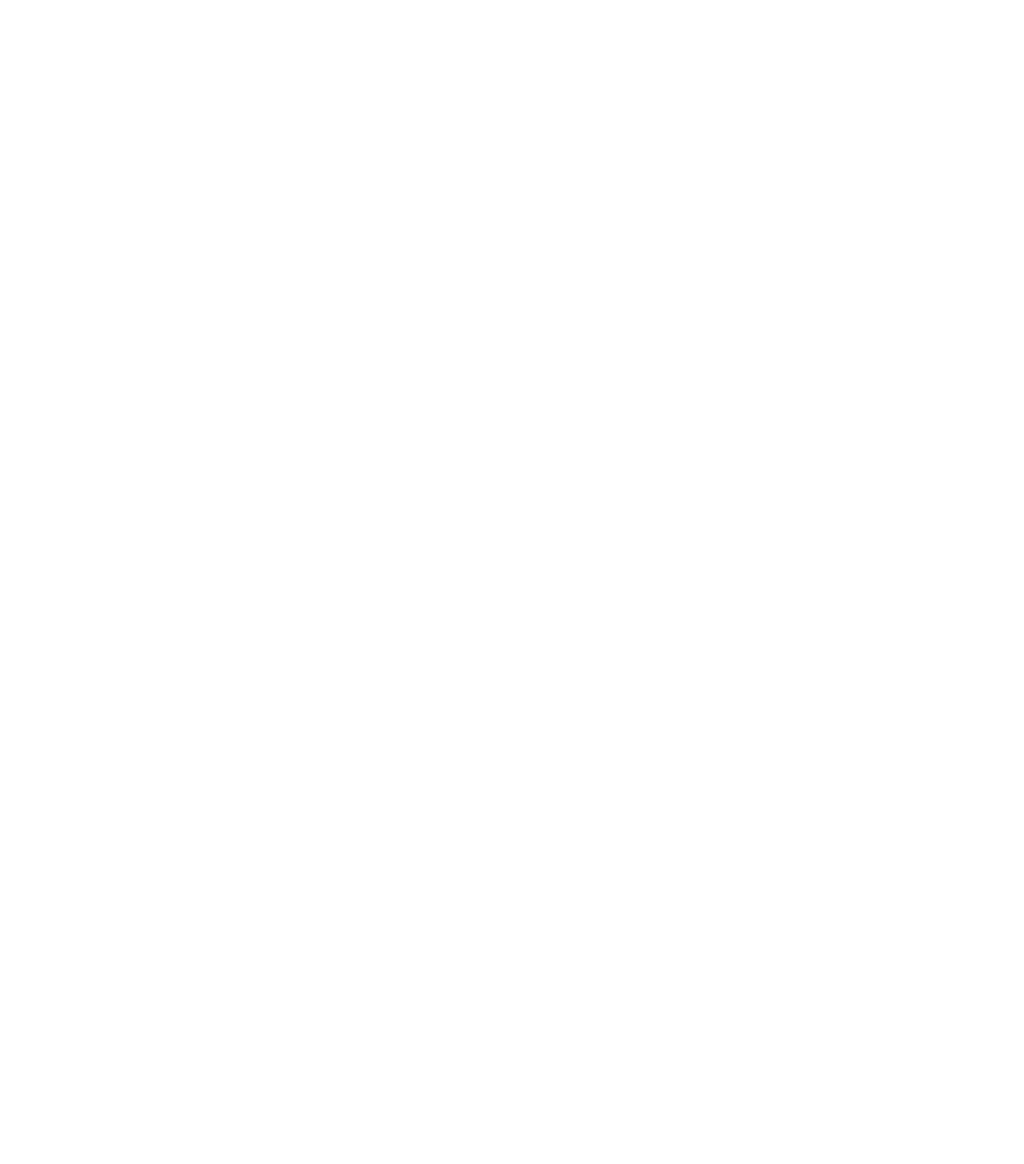
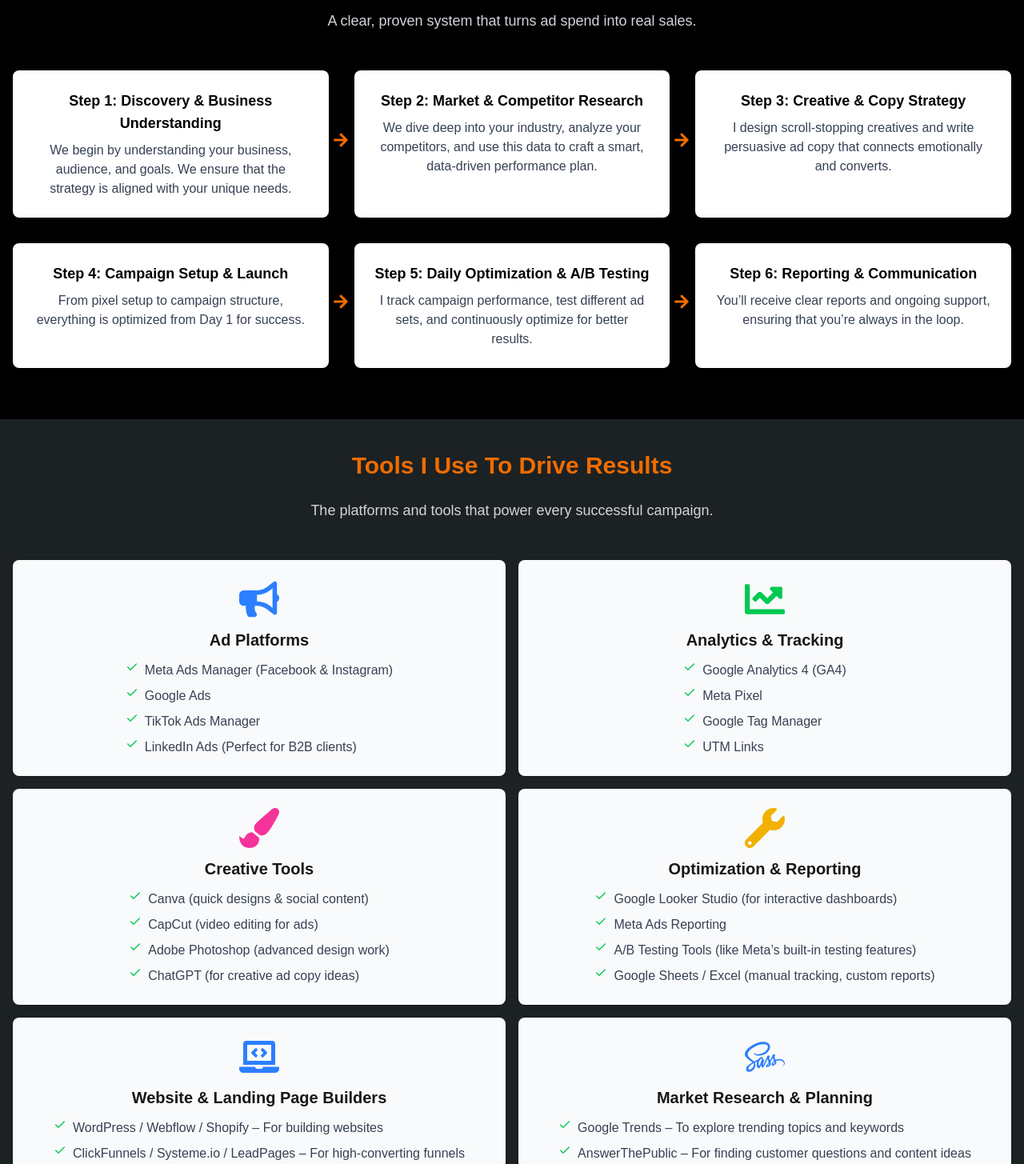
Before and after one commit to jakariait/RifatPortfolio, a Next.js app: page / in a window 1280 px wide. Shown: the part 3355-4810 px from the top of the page at 80% size. Before the commit the page ends 3255 px from the top, so only its background shows below. Built offline with nearby package versions, Linux system fonts and the light colour scheme.

Commit message:
New Feature Added

```diff
--- a/src/app/page.js
+++ b/src/app/page.js
@@ -3,16 +3,21 @@ import Hero from "@/component/ssr/Hero";
 import Services from "@/component/ssr/Services";
 import Clients from "@/component/ssr/Clients";
 import Testimonial from "@/component/ssr/Testimonials";
-
+import WorkingProcess from "@/component/ssr/WorkingProcess";
+import ToolsSection from "@/component/ssr/ToolsSection";
+import Result from "@/component/ssr/Result";
 
 export default function Home() {
   return (
-   <div>
-     <Navbar/>
-     <Hero/>
-     <Services/>
-     <Clients/>
-     <Testimonial/>
-   </div>
+    <div>
+      <Navbar />
+      <Hero />
+      <Services />
+      <Clients />
+      <Testimonial />
+      <WorkingProcess />
+      <ToolsSection/>
+      <Result/>
+    </div>
   );
 }
--- /dev/null
+++ b/src/component/ssr/Result.jsx
@@ -0,0 +1,14 @@
+import React from 'react';
+
+const Result = () => {
+  return (
+    <div className="bg-black p-4 pt-10 pb-10">
+      <div className={"xl:container xl:mx-auto flex justify-center items-center"}>
+        <img src="/result.jpeg" alt="" className={"md:h-[800px]"}/>
+      </div>
+
+    </div>
+  );
+};
+
+export default Result;
--- /dev/null
+++ b/src/component/ssr/ToolsSection.jsx
@@ -0,0 +1,113 @@
+import React from "react";
+import {
+  FaBullhorn,
+  FaChartLine,
+  FaPaintBrush,
+  FaWrench,
+  FaLaptopCode,
+  FaSass,
+} from "react-icons/fa";
+import { Check } from "lucide-react";
+
+const sections = [
+  {
+    icon: <FaBullhorn className="text-[50px] text-blue-500 mb-3" />,
+    title: "Ad Platforms",
+    items: [
+      "Meta Ads Manager (Facebook & Instagram)",
+      "Google Ads",
+      "TikTok Ads Manager",
+      "LinkedIn Ads (Perfect for B2B clients)",
+    ],
+  },
+  {
+    icon: <FaChartLine className="text-[50px] text-green-500 mb-3" />,
+    title: "Analytics & Tracking",
+    items: [
+      "Google Analytics 4 (GA4)",
+      "Meta Pixel",
+      "Google Tag Manager",
+      "UTM Links",
+    ],
+  },
+  {
+    icon: <FaPaintBrush className="text-[50px] text-pink-500 mb-3" />,
+    title: "Creative Tools",
+    items: [
+      "Canva (quick designs & social content)",
+      "CapCut (video editing for ads)",
+      "Adobe Photoshop (advanced design work)",
+      "ChatGPT (for creative ad copy ideas)",
+    ],
+  },
+  {
+    icon: <FaWrench className="text-[50px] text-yellow-500 mb-3" />,
+    title: "Optimization & Reporting",
+    items: [
+      "Google Looker Studio (for interactive dashboards)",
+      "Meta Ads Reporting",
+      "A/B Testing Tools (like Meta’s built-in testing features)",
+      "Google Sheets / Excel (manual tracking, custom reports)",
+    ],
+  },
+  {
+    icon: <FaLaptopCode className="text-[50px] text-blue-500 mb-3" />,
+    title: "Website & Landing Page Builders",
+    items: [
+      "WordPress / Webflow / Shopify – For building websites",
+      "ClickFunnels / Systeme.io / LeadPages – For high-converting funnels\n",
+      "Shopify – For eCommerce stores",
+    ],
+  },
+  {
+    icon: <FaSass className="text-[50px] text-blue-500 mb-3" />,
+    title: "Market Research & Planning",
+    items: [
+      "Google Trends – To explore trending topics and keywords\n",
+      "AnswerThePublic – For finding customer questions and content ideas\n",
+      "SimilarWeb – To analyze competitors’ traffic sources",
+
+    ],
+  },
+];
+
+const ToolsSection = () => {
+  return (
+    <section className="bg-[#1C2124] p-4 pt-10 pb-10">
+      <div className="xl:container xl:mx-auto">
+        <div className={"text-center"}>
+          <h2 className="text-3xl font-bold mb-6 text-[#EF6C00]">
+            Tools I Use To Drive Results
+          </h2>
+          <p className="text-lg text-gray-300 mb-12">
+            The platforms and tools that power every successful campaign.
+          </p>
+        </div>
+
+        <div className="grid md:grid-cols-2 gap-4">
+          {sections.map((section, index) => (
+            <div
+              key={index}
+              className="bg-gray-50 rounded-lg p-6 shadow hover:shadow-md transition"
+            >
+              <div className="flex flex-col items-center justify-center">
+                {section.icon}
+                <h3 className="text-xl font-semibold mb-3">{section.title}</h3>
+                <ul className=" space-y-2 text-gray-700 ">
+                  {section.items.map((item, i) => (
+                    <li key={i} className={"flex  gap-2"}>
+                      <Check className="w-4 h-4 text-green-500" />
+                      {item}
+                    </li>
+                  ))}
+                </ul>
+              </div>
+            </div>
+          ))}
+        </div>
+      </div>
+    </section>
+  );
+};
+
+export default ToolsSection;
--- /dev/null
+++ b/src/component/ssr/WorkingProcess.jsx
@@ -0,0 +1,80 @@
+import React from "react";
+import { FaArrowRight, FaArrowDown } from "react-icons/fa";
+
+const steps = [
+  {
+    title: "Discovery & Business Understanding",
+    description:
+      "We begin by understanding your business, audience, and goals. We ensure that the strategy is aligned with your unique needs.",
+  },
+  {
+    title: "Market & Competitor Research",
+    description:
+      "We dive deep into your industry, analyze your competitors, and use this data to craft a smart, data-driven performance plan.",
+  },
+  {
+    title: "Creative & Copy Strategy",
+    description:
+      "I design scroll-stopping creatives and write persuasive ad copy that connects emotionally and converts.",
+  },
+  {
+    title: "Campaign Setup & Launch",
+    description:
+      "From pixel setup to campaign structure, everything is optimized from Day 1 for success.",
+  },
+  {
+    title: "Daily Optimization & A/B Testing",
+    description:
+      "I track campaign performance, test different ad sets, and continuously optimize for better results.",
+  },
+  {
+    title: "Reporting & Communication",
+    description:
+      "You’ll receive clear reports and ongoing support, ensuring that you’re always in the loop.",
+  },
+];
+
+const WorkingProcessSection = () => {
+  return (
+    <section className="bg-black pt-12 px-4 pb-16 text-white relative">
+      <div className="xl:container xl:mx-auto max-w-6xl mx-auto text-center">
+        <h2 className="text-4xl md:text-5xl font-bold mb-4 text-[#EF6C00]">
+          My Working Process
+        </h2>
+        <p className="text-lg text-gray-300 mb-12">
+          A clear, proven system that turns ad spend into real sales.
+        </p>
+
+        <div className="grid grid-cols-1 md:grid-cols-3 gap-4 md:gap-8 relative">
+          {steps.map((step, index) => (
+            <div key={index} className="relative flex flex-col items-center">
+              {/* Step Box */}
+              <div className="bg-white text-black p-6 rounded-lg shadow-md w-full h-full">
+                <h3 className="text-lg font-semibold mb-2">
+                  Step {index + 1}: {step.title}
+                </h3>
+                <p className="text-gray-700">{step.description}</p>
+              </div>
+
+              {/* Right Arrow (Desktop) */}
+              {index < steps.length - 1 && (index + 1) % 3 !== 0 && (
+                <div className="hidden md:block absolute right-[-25px] top-1/2 transform -translate-y-1/2 animate-bounce transition-all duration-300">
+                  <FaArrowRight className="text-[#EF6C00] text-xl" />
+                </div>
+              )}
+
+              {/* Down Arrow (Mobile) */}
+              {index < steps.length - 1 && (
+                <div className="block md:hidden mt-4 animate-bounce transition-all duration-300">
+                  <FaArrowDown className="text-[#EF6C00] text-xl" />
+                </div>
+              )}
+            </div>
+          ))}
+        </div>
+      </div>
+    </section>
+  );
+};
+
+export default WorkingProcessSection;
```
Also changed, not shown: public/result.jpeg (added).
